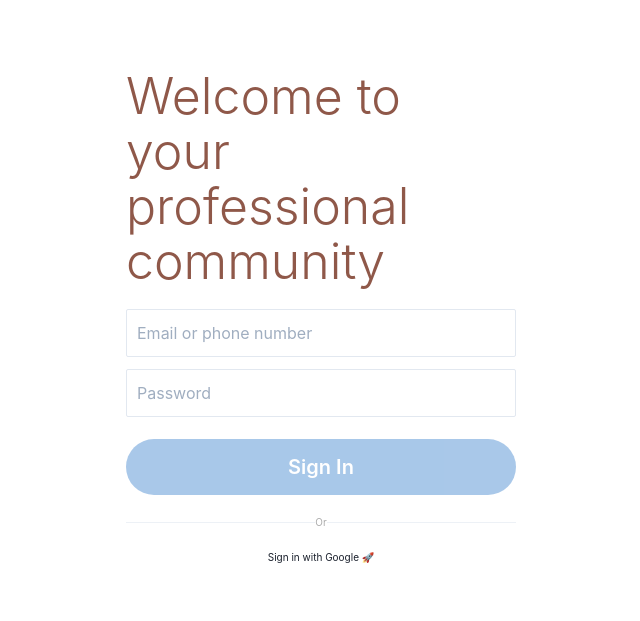
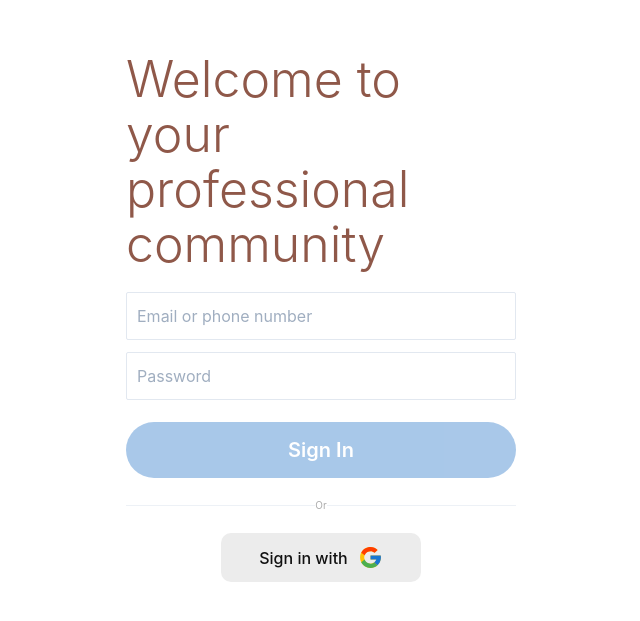
Before and after one commit to namansamra/linkedin-clone, a React (Create React App) app: page / in a window 1280 px wide. Shown: the part 103-724 px from the top of the page, without its empty margins (319-959 px from the left). Built offline with nearby package versions, Linux system fonts and the light colour scheme.

Commit message:
router fix check

```diff
--- a/src/Router.js
+++ b/src/Router.js
@@ -9,7 +9,7 @@ function Router() {
     <BrowserRouter>
       <Routes>
         <Route path="/" exact element={<Login />} />
-        <Route path="/login" exact element={<Login />} />
+        <Route index path="/login" exact element={<Login />} />
         <Route
           path="/home"
           exact
--- a/src/components/Login/Login.jsx
+++ b/src/components/Login/Login.jsx
@@ -6,7 +6,7 @@ import { useGoogleLogin } from '@react-oauth/google';
 import { useEffect } from 'react';
 import { useNavigate } from 'react-router';
 import { useGlobalStore } from '../../store/store';
-import { queryErrorHandler } from '../ErrorToast/ErrorToast';
+import { FcGoogle } from 'react-icons/fc';
 
 function Login() {
   const [userSignIn, { data, loading, error }] =
@@ -102,7 +102,24 @@ function Login() {
           <Divider orientation="horizontal" />
         </Flex>
       </Flex>
-      <div onClick={login}>Sign in with Google 🚀 </div>
+      <Flex
+        onClick={login}
+        padding="12px"
+        alignItems={'center'}
+        bg="white"
+        borderRadius="10"
+        width={'200px'}
+        justifyContent="center"
+        cursor={'pointer'}
+        _hover={{ bgColor: '#f6f6f6', shadow: 'xl' }}
+        fontWeight="500"
+        fontSize={'16px'}
+        color="#111"
+        bgColor={'#ececec'}
+      >
+        Sign in with
+        <FcGoogle size={25} style={{ marginLeft: '10px' }} />
+      </Flex>
     </Flex>
   );
 }
```
